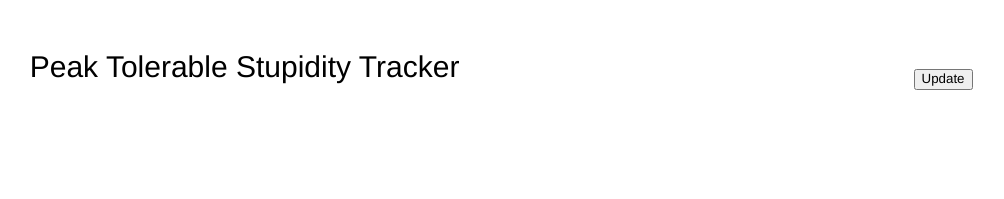
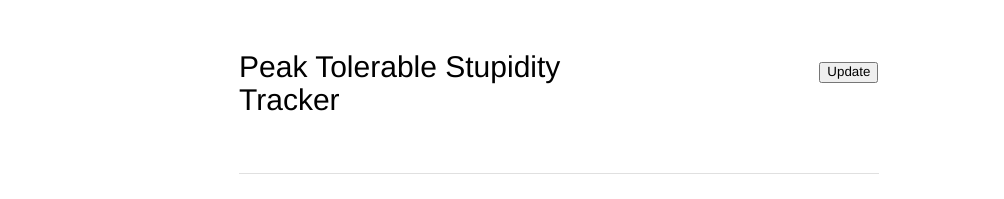
Before and after one commit to dillius/peak-tolerable-stupidity, a plain HTML site: page resources/public/index.html in a window 1280 px wide. Shown: the whole page, without its empty margins (81-1085 px from the left). Drawn offline with Linux system fonts and the light colour scheme; no server answers.

Commit message:
Some minor styling cleanup

```diff
--- a/resources/public/css/application.css
+++ b/resources/public/css/application.css
@@ -8,7 +8,7 @@ h1, h2, h3, h4, h5, h6 {
 
 h2.header {
     font-size: 30px;
-    margin-bottom: 10px;
+    margin-bottom: 25px;
     margin-top: 20px;
 }
 
@@ -18,17 +18,32 @@ table {
     width: 100%;
 }
 
+tr {
+    border-bottom-color: #E0E0E0;
+    border-bottom-style: solid;
+    border-bottom-width: 1px;
+}
+
 td {
     font-size: large;
     font-weight: bold;
 }
 
+
+
+
 .warning {
     background-color: #FCF8E3;
-    border-color: #FBEED5;
+    //border-color: #FBEED5;
 }
 
 .danger {
     background-color: #F2DEDE;
-    border-color: #EED3D7;
+    //border-color: #EED3D7;
 }
+
+
+
+#addUpdate {
+    float: right;
+}
--- a/resources/public/index.html
+++ b/resources/public/index.html
@@ -9,17 +9,17 @@
     <script src="js/application.js"></script>
   </head>
   <body>
-    <div class="row">
-      <div class="column six push-one">
+    <div class="row" id="head">
+      <div class="column four push-three reset">
         <h2 class="header">Peak Tolerable Stupidity Tracker</h2>
       </div>
-      <div class="column one push-two last">
+      <div class="column two last reset">
         <h2><button type="button" id="addUpdate">Update</button></h2>
       </div>
     </div>
 
     <div class="row" id="input" style="display: none;">
-      <div class="column six push-one last">
+      <div class="column six push-three last reset">
         <form>
           <input type="string" class="form-control" id="name" placeholder="Name">
           <input type="number" class="form-control" id="level" placeholder="Level out of 100" min="0" max="100">
@@ -29,7 +29,7 @@
     </div>
 
     <div class="row" id="output">
-      <div class="column nine push-one">
+      <div class="column six push-three last reset">
         <table id="resultsTable" class="table">
           <thead>
             <th style="width:80%"></th>
```
